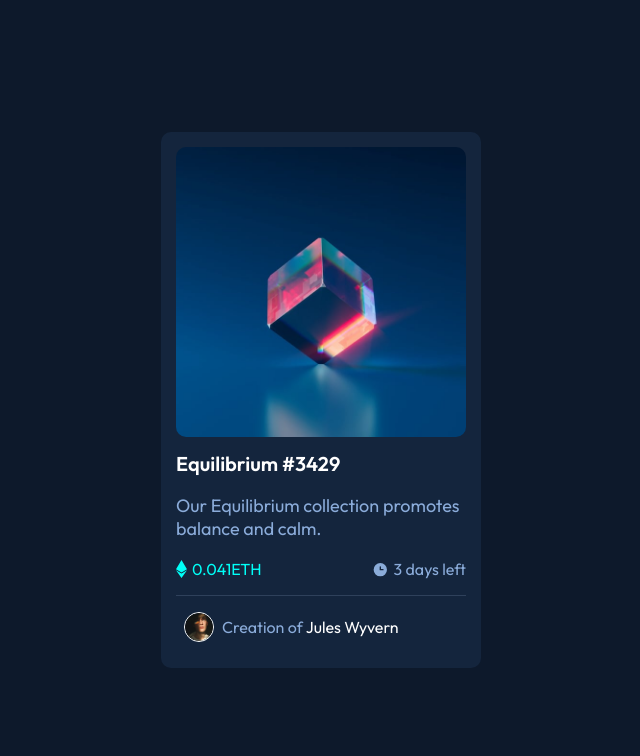
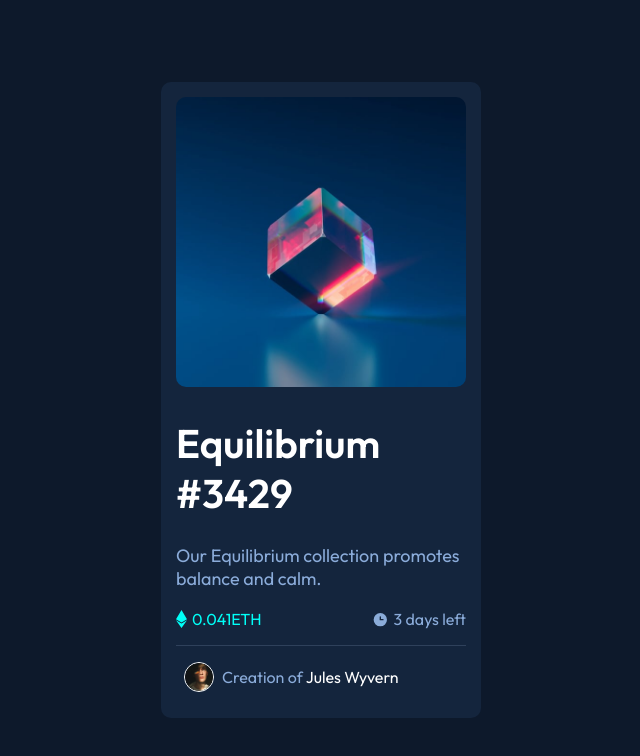
Before and after one commit to Phani4658/nft-preview-card-component-main, a plain HTML site: page index.html in a window 1280 px wide. Shown: the whole page, without its empty margins (319-959 px from the left). Drawn offline with Linux system fonts and the light colour scheme.

Commit message:
Accessibility Changes

```diff
--- a/index.html
+++ b/index.html
@@ -12,12 +12,12 @@
 </head>
 <body>
   <main class="bg-container">
-    <section class="nft-component-container">
+    <div class="nft-component-container">
       <div class="image-container">
-        <img src="./images/image-equilibrium.jpg" class="equilibrium-image">
+        <img src="./images/image-equilibrium.jpg" class="equilibrium-image" alt = 'Equilibrium Image'>
       </div>
       <div class="text-container">
-        <a href="#" class="main-heading">Equilibrium #3429</a>
+        <a href="#" class="main-heading"><h1/>Equilibrium #3429</h1></a>
         <p class="info">Our Equilibrium collection promotes balance and calm.</p>
         <div class="eth-time-cards-container">
           <div class = 'eth-card'>
@@ -34,7 +34,7 @@
           <p class="creator-details"><span>Creation of </span><a href="#">Jules Wyvern</a></p>
         </div>
       </div>
-    </section>
+    </div>
   </main>
 </body>
 </html>
```
